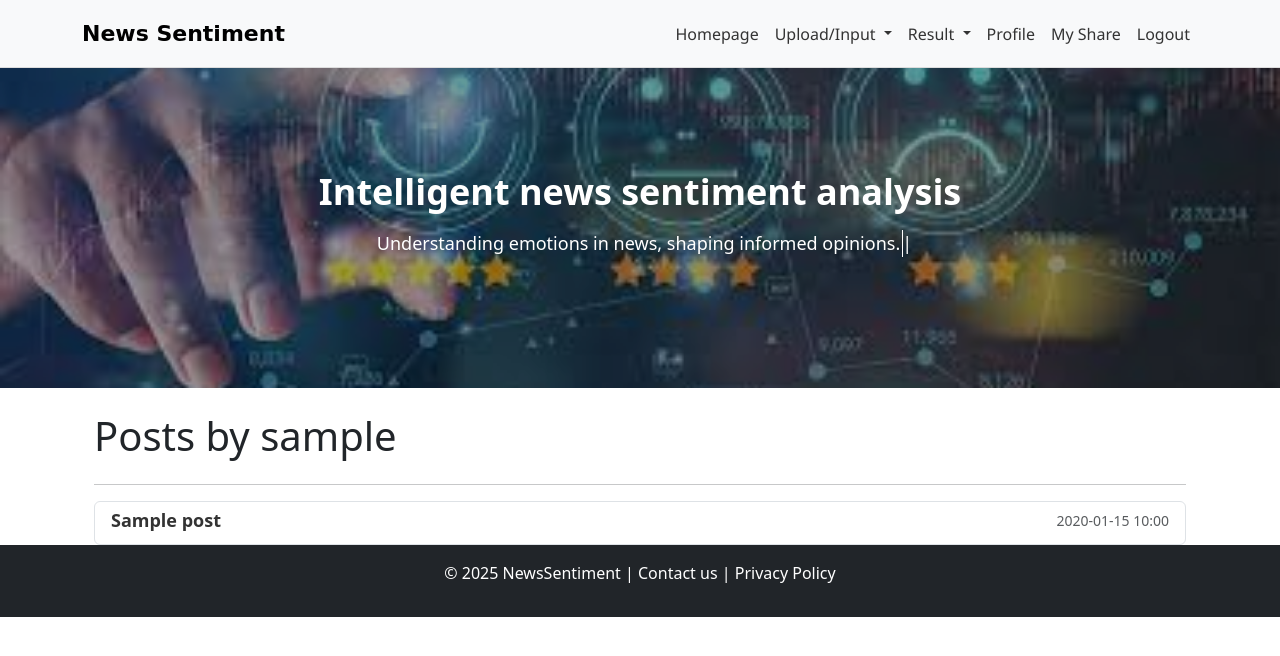
After one commit to XiuwenYin/news-sentiment-analysis, a Flask app: a page that uses app/templates/base.html in a window 1280 px wide. The commit adds this page. Shown: the top 656 px of the page. Run offline with Flask 3, Linux system fonts and the light colour scheme; a user stored in the database is signed in; tables that the repository leaves empty hold one stand-in row (values such as "Sample post").

Commit message:
profile page & database update

```diff
--- a/app/models.py
+++ b/app/models.py
@@ -31,7 +31,9 @@ class User(UserMixin, db.Model):
 
 class Post(db.Model):
     id: so.Mapped[int] = so.mapped_column(primary_key=True)
+    title: so.Mapped[str] = so.mapped_column(sa.String(100))
     body: so.Mapped[str] = so.mapped_column(sa.String(140))
+    sentiment: so.Mapped[Optional[str]] = so.mapped_column(sa.String(20), nullable=True)
     timestamp: so.Mapped[datetime] = so.mapped_column(
         index=True, default=lambda: datetime.now(timezone.utc))
     user_id: so.Mapped[int] = so.mapped_column(sa.ForeignKey(User.id),
--- a/app/routes.py
+++ b/app/routes.py
@@ -75,6 +75,7 @@ def register():
 def upload():
     form = UploadForm()
     if form.validate_on_submit():  # 正确方式：自动验证 POST + CSRF token
+        post_title = request.form["post_title"]
         news_content = form.news_content.data
 
         # 文本分析逻辑
@@ -83,18 +84,20 @@ def upload():
         sentiment_result = "Positive"  # 占位
 
         # 保存到Post并提交
-        post = Post(body=news_content, author=current_user)
+        post = Post(title=post_title, body=news_content, author=current_user)
         db.session.add(post)
         db.session.commit()
 
-        return render_template("visualize.html",
-                               content=news_content,
-                               result=sentiment_result,
-                               char_count=char_count,
-                               sentence_count=sentence_count)
+        return render_template("visualize.html", content=news_content, result=sentiment_result)
 
-    # GET请求或验证失败则渲染上传页面
-    return render_template("upload.html", form=form)
+    return render_template("upload.html",
+        title="Upload News",
+        hero_title="Upload or Input News",
+        hero_subtitle="Analyze news sentiment instantly using our intelligent engine",
+        hero_button_text=None,
+        hero_button_link=None
+    )
+
 
 @app.route("/share")
 @login_required
@@ -115,3 +118,23 @@ def post_detail(post_id):
     sentence_count = len([s for s in re.split(r'[.!?]', post.body) if s.strip()])
     return render_template("visualize.html", content=post.body, result=post.sentiment,
                            char_count=char_count, sentence_count=sentence_count)
+
+
+
+
+@app.route('/user/<username>')
+@login_required
+def user(username):
+    user = db.first_or_404(sa.select(User).where(User.username == username))
+    posts = db.session.execute(
+        sa.select(Post).where(Post.user_id == user.id).order_by(Post.timestamp.desc())
+        ).scalars().all()
+
+    return render_template('user.html', user=user, posts=posts)
+
+
+@app.route('/post/<int:post_id>')
+@login_required
+def post(post_id):
+    post = db.first_or_404(sa.select(Post).where(Post.id == post_id))
+    return render_template('post.html', post=post)
--- a/app/templates/base.html
+++ b/app/templates/base.html
@@ -48,6 +48,12 @@
                             <li><a class="dropdown-item" href="{{ url_for('history') }}">View Histories</a></li>
                         </ul>
                     </li>
+
+                    <!-- User Profile -->
+                    <li class="nav-item">
+                        <a class="nav-link" href="{{ url_for('user', username=current_user.username) }}">Profile</a>
+                    </li>
+
 
                     <!-- My Share -->
                     <li class="nav-item">
--- /dev/null
+++ b/app/templates/user.html
@@ -0,0 +1,18 @@
+{% extends "base.html" %}
+
+{% block content %}
+    <div class="container mt-4">
+        <h1 class="mb-4">Posts by {{ user.username }}</h1>
+        <hr>
+        <div class="list-group">
+            {% for post in posts %}
+            <a href="{{ url_for('post', post_id=post.id) }}" class="list-group-item list-group-item-action">
+                <div class="d-flex w-100 justify-content-between">
+                    <h5 class="mb-1">{{ post.title }}</h5>
+                    <small class="text-muted">{{ post.timestamp.strftime('%Y-%m-%d %H:%M') }}</small>
+                </div>
+            </a>
+            {% endfor %}
+        </div>
+    </div>
+{% endblock %}
```
Also changed, not shown: app/templates/post.html (added, +10 -0 lines).
